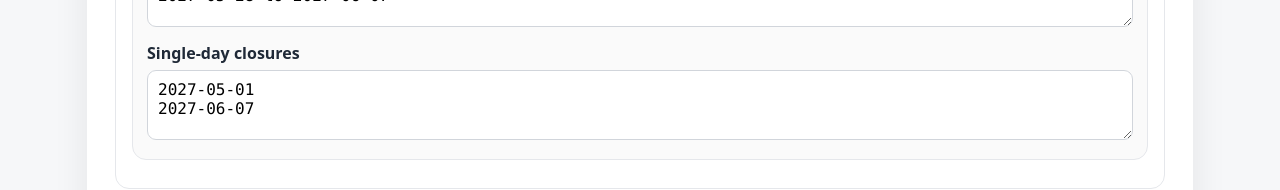
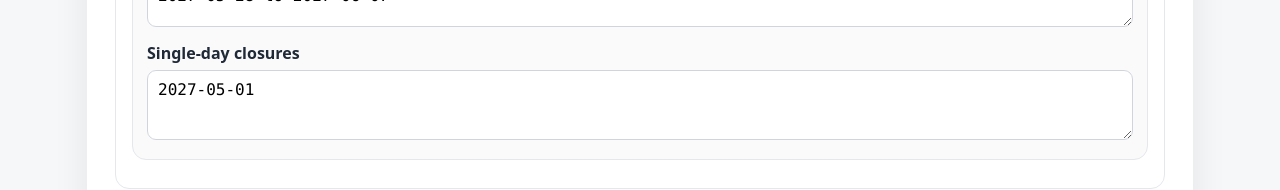
Before and after one commit to SMBarham/ICS_TT_Convertor, a plain HTML site: page index.html in a window 1280 px wide. Shown: the part 1602-1792 px from the top of the page. Drawn offline with nearby package versions, Linux system fonts and the light colour scheme.

Commit message:
Update index.html

```diff
--- a/index.html
+++ b/index.html
@@ -200,7 +200,7 @@ const DEFAULT_CONFIG = {
         ["2027-05-15", "2027-05-17"],
 		["2027-05-28", "2027-06-07"]
       ],
-      excludedDates: ["2027-05-01", "2027-06-07"]
+      excludedDates: ["2027-05-01"]
     }
   ]
 };
```
